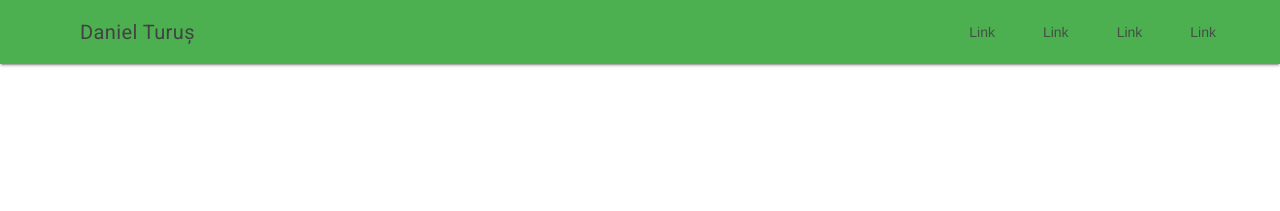
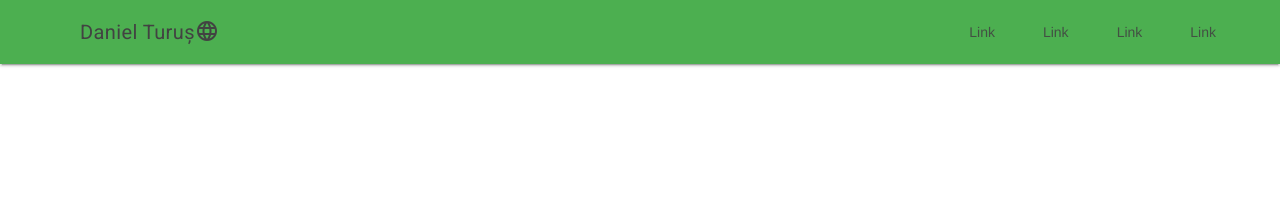
Before and after one commit to danieldeicide/personal-blog-md, a Jekyll site: the page built from index.md, in a window 1280 px wide. Shown: the top 211 px of the page. Built offline with Jekyll 4.4.1, drawn with Linux system fonts in a browser that asks for light colours.

Commit message:
sa
dsadsa

```diff
--- a/_layouts/default.html
+++ b/_layouts/default.html
@@ -37,6 +37,7 @@
         <div class="mdl-layout__header-row">
           <!-- Title -->
           <span class="mdl-layout-title">Daniel Turuș</span>
+          <span class="mdl-layout-title"><i class="material-icons">language</i></span>
           <!-- Add spacer, to align navigation to the right -->
           <div class="mdl-layout-spacer"></div>
           <!-- Navigation. We hide it in small screens. -->
@@ -49,8 +50,7 @@
         </div>
       </header>
       <div class="mdl-layout__drawer">
-        <!-- <span class="mdl-layout-title">Daniel Turuș</span> -->
-        <span class="mdl-layout-title"><i class="material-icons">language</i></span>
+        <span class="mdl-layout-title">Daniel Turuș</span>
         <nav class="mdl-navigation">
           <a class="mdl-navigation__link" href="">Link</a>
           <a class="mdl-navigation__link" href="">Link</a>
```
